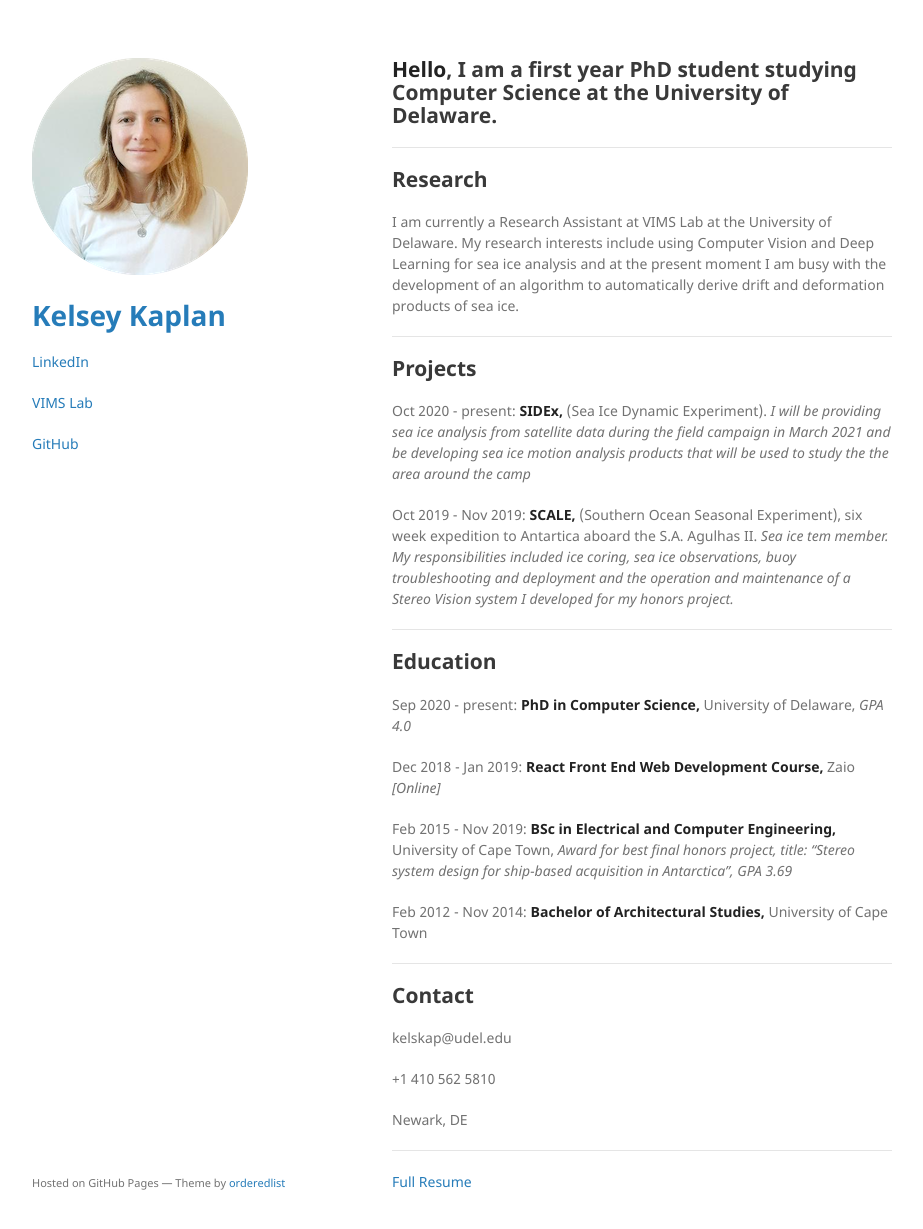
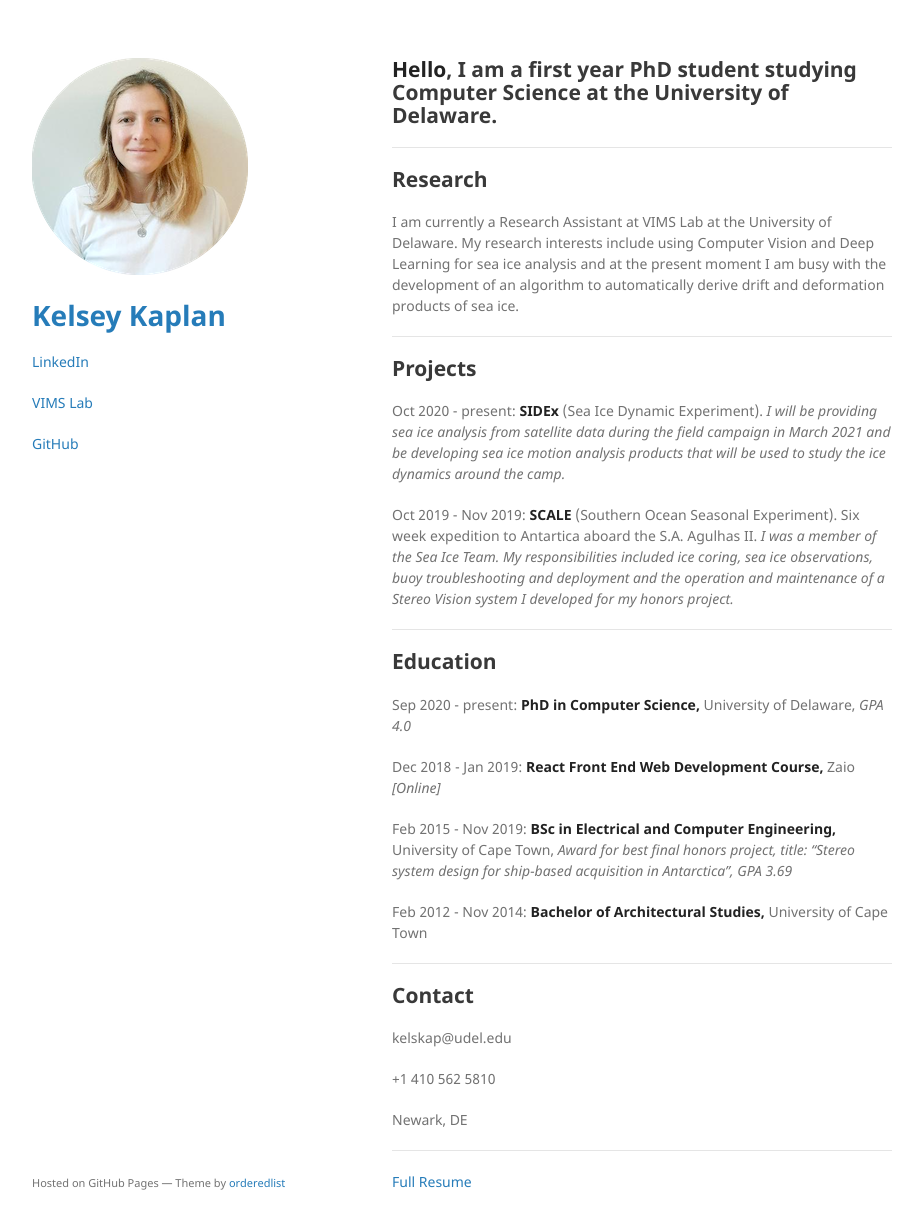
Before and after one commit to kelseykap/kelseykap.github.io, a Jekyll site: the page built from index.md, in a window 1280 px wide and 1262 px high. Shown: the top 1229 px of the window, without its empty margins (178-1101 px from the left). Built offline with Jekyll 4.4.1, drawn with Linux system fonts in a browser that asks for light colours; our own code applies the rules of GitHub Pages for plain Markdown files.

Commit message:
Update index.md

```diff
--- a/index.md
+++ b/index.md
@@ -15,10 +15,10 @@ I am currently a Research Assistant at VIMS Lab at the University of Delaware. M
 ## Projects
 
 Oct 2020 - present:
-**SIDEx,** (Sea Ice Dynamic Experiment). _I will be providing sea ice analysis from satellite data during the field campaign in March 2021 and be developing sea ice motion analysis products that will be used to study the the area around the camp_
+**SIDEx** (Sea Ice Dynamic Experiment). _I will be providing sea ice analysis from satellite data during the field campaign in March 2021 and be developing sea ice motion analysis products that will be used to study the ice dynamics around the camp._
 
 Oct 2019 - Nov 2019:
-**SCALE,** (Southern Ocean Seasonal Experiment), six week expedition to Antartica aboard the S.A. Agulhas II. _Sea ice tem member. My responsibilities included ice coring, sea ice observations, buoy troubleshooting and deployment and the operation and maintenance of a Stereo Vision system I developed for my honors project._
+**SCALE** (Southern Ocean Seasonal Experiment). Six week expedition to Antartica aboard the S.A. Agulhas II. _I was a member of the Sea Ice Team. My responsibilities included ice coring, sea ice observations, buoy troubleshooting and deployment and the operation and maintenance of a Stereo Vision system I developed for my honors project._
 
 * * *
 
```
